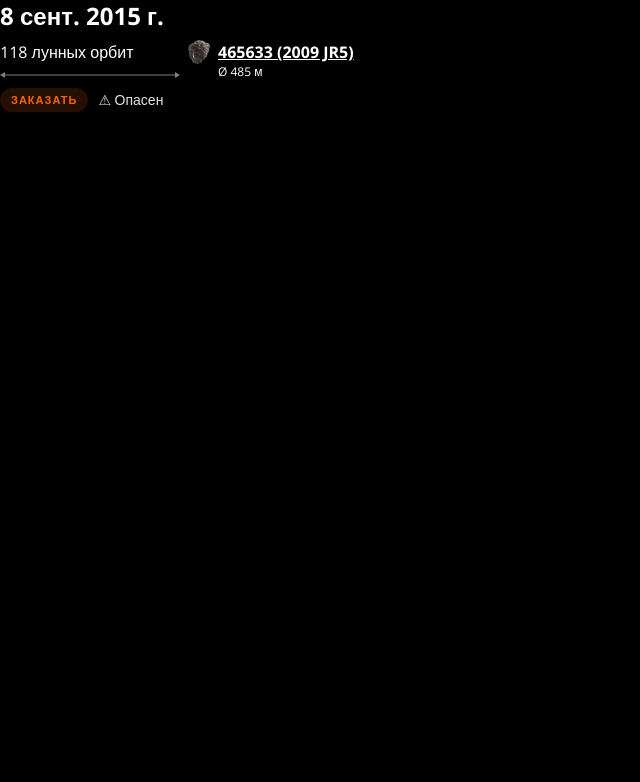
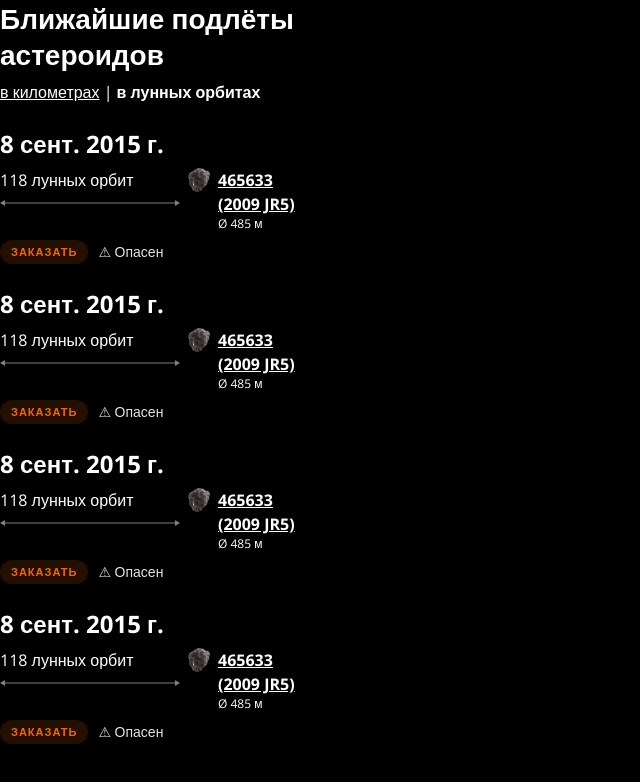
Before and after one commit to Onlyal33/space-rock-block, a Next.js app: page / in a window 1280 px wide. Shown: the top 782 px of the page, without its empty margins (0-640 px from the left). Built offline with nearby package versions, Linux system fonts and the light colour scheme.

Commit message:
feat: asteroidGroup layout

```diff
--- a/src/app/globals.css
+++ b/src/app/globals.css
@@ -24,7 +24,13 @@ a {
   text-decoration: none;
 }
 
-.h2 {
+h1 {
+  font-size: 1.75rem;
+  font-weight: 700;
+  line-height: 2.25rem; /* 128.571% */
+}
+
+h2 {
   font-size: 1.5rem;
   font-weight: 700;
   line-height: 2rem; /* 133.333% */
--- a/src/app/page.tsx
+++ b/src/app/page.tsx
@@ -1,22 +1,10 @@
-import AsteroidEntry from '@/components/AsteroidEntry/AsteroidEntry';
+import AsteroidEntryGroup from '@/components/AsteroidEntryGroup/AsteroidEntryGroup';
 import styles from './page.module.css';
-
-const data = {
-  id: 465633,
-  name: '465633 (2009 JR5)',
-  size: Number('485'), //estimated_diameter / meters / estimated_diameter_max
-  isHazardous: true, // is_potentially_hazardous_asteroid
-  closeApproachDate: new Date('2015-09-08'),
-  missDistance: {
-    lunar: Math.round(Number('117.7685618773')),
-    kilometers: Math.round(Number('45290298.225725659')),
-  },
-};
 
 export default function Home() {
   return (
     <main>
-      <AsteroidEntry {...data} />
+      <AsteroidEntryGroup />
     </main>
   );
 }
--- a/src/components/AsteroidEntry/AsteroidEntry.module.css
+++ b/src/components/AsteroidEntry/AsteroidEntry.module.css
@@ -13,7 +13,6 @@
 }
 
 .date {
-  composes: h2 from global;
   flex: 1 0 0;
 
   color: var(--White-Base, #fff);
--- a/src/components/AsteroidEntry/AsteroidEntry.tsx
+++ b/src/components/AsteroidEntry/AsteroidEntry.tsx
@@ -34,7 +34,7 @@ export default function AsteroidEntry({
   return (
     <div className={styles.container}>
       <div className={styles.headerFooterContainer}>
-        <span className={styles.date}>{formatDate(closeApproachDate)}</span>
+        <h2 className={styles.date}>{formatDate(closeApproachDate)}</h2>
       </div>
       <div className={styles.mainContainer}>
         <div className={styles.distanceContainer}>
--- /dev/null
+++ b/src/components/AsteroidEntryGroup/AsteroidEntryGroup.module.css
@@ -0,0 +1,37 @@
+.container {
+  display: flex;
+  flex-direction: column;
+  align-items: flex-start;
+  gap: 1.5rem;
+
+  max-width: 300px;
+}
+
+.headerContainer {
+  display: flex;
+  flex-direction: column;
+  align-items: flex-start;
+  gap: 0.5rem;
+  align-self: stretch;
+}
+
+.header {
+  align-self: stretch;
+
+  color: var(--White-Base, #fff);
+}
+
+.text {
+  composes: bodyRegular from global;
+  color: var(--White-Base, #fff);
+}
+
+.inactive {
+  composes: text;
+  text-decoration-line: underline;
+}
+
+.active {
+  composes: text;
+  font-weight: 700;
+}
--- /dev/null
+++ b/src/components/AsteroidEntryGroup/AsteroidEntryGroup.tsx
@@ -0,0 +1,55 @@
+'use client';
+import { useState } from 'react';
+import AsteroidEntry from '../AsteroidEntry/AsteroidEntry';
+import styles from './AsteroidEntryGroup.module.css';
+import classNames from 'classnames';
+
+const data = {
+  id: 465633,
+  name: '465633 (2009 JR5)',
+  size: Number('485'), //estimated_diameter / meters / estimated_diameter_max
+  isHazardous: true, // is_potentially_hazardous_asteroid
+  closeApproachDate: new Date('2015-09-08'),
+  missDistance: {
+    lunar: Math.round(Number('117.7685618773')),
+    kilometers: Math.round(Number('45290298.225725659')),
+  },
+};
+
+export default function AsteroidEntryGroup() {
+  const [distanceUnits, setDistanceUnits] = useState<'lunar' | 'kilometers'>(
+    'lunar',
+  );
+
+  const unitsClasses = classNames({});
+
+  return (
+    <div className={styles.container}>
+      <div className={styles.headerContainer}>
+        <h1 className={styles.header}>Ближайшие подлёты астероидов</h1>
+        <div className={styles.text}>
+          <a
+            className={
+              distanceUnits === 'kilometers' ? styles.active : styles.inactive
+            }
+            onClick={() => setDistanceUnits('kilometers')}
+          >
+            в километрах
+          </a>
+          {' | '}
+          <a
+            className={
+              distanceUnits === 'lunar' ? styles.active : styles.inactive
+            }
+            onClick={() => setDistanceUnits('lunar')}
+          >
+            в лунных орбитах
+          </a>
+        </div>
+      </div>
+      {[1, 2, 4, 5].map((e) => (
+        <AsteroidEntry key={data.id} {...data} distanceUnits={distanceUnits} />
+      ))}
+    </div>
+  );
+}
```
